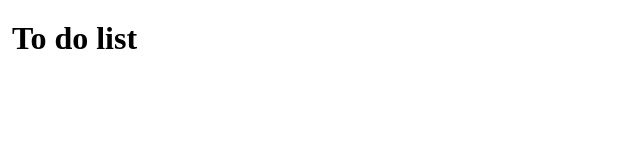
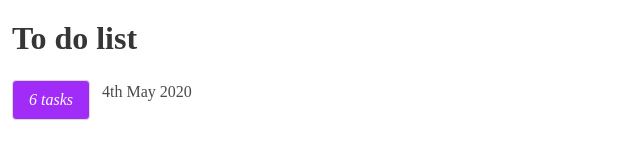
Before and after one commit to miracleonyenma/to-do-vue, a plain HTML site: page index.html in a window 1280 px wide. Shown: the whole page, without its empty margins (0-640 px from the left). Drawn offline with Linux system fonts and the light colour scheme.

Commit message:
update: init bulma in project

```diff
--- a/index.html
+++ b/index.html
@@ -4,14 +4,19 @@
     <meta charset="UTF-8">
     <meta name="viewport" content="width=device-width, initial-scale=1.0">
     <title>To do list</title>
+    <link rel="stylesheet" href="./assets/libs/bulma/css/bulma.min.css">
     <link rel="stylesheet" href="./assets/css/styles.css">
 </head>
 <body>
-    <header>
-        <h1>To do list</h1>
+    <header class="block">
+        <h1 class="title">To do list</h1>
+        <section class="info">
+            <span class="button" id="count">6 tasks</span>
+            <span id="date">4th May 2020</span>
+        </section>
     </header>
 
+    <script src="./assets/libs/vue/vue.js"></script>
     <script src="./assets/js/script.js"></script>
-    <script src="./assets/libs/vue/vue.js"></script>
 </body>
 </html>
--- a/src/scss/styles.scss
+++ b/src/scss/styles.scss
@@ -4,3 +4,25 @@
     box-sizing: border-box;
     font-family: 'IBM Plex Sans';
 }
+
+header{
+    padding: 12px;
+
+    h1{
+        margin: 8px 0;
+    }
+
+    .info{
+        span{
+            margin: 0 8px 0 0;
+        }
+        #count{
+            // padding: 4px 8px;
+            // border-radius: 4px;
+            color: #fff;
+            background: #a12cf7;
+            font-weight: 100;
+            font-style: italic;
+        }
+    }
+}
```
